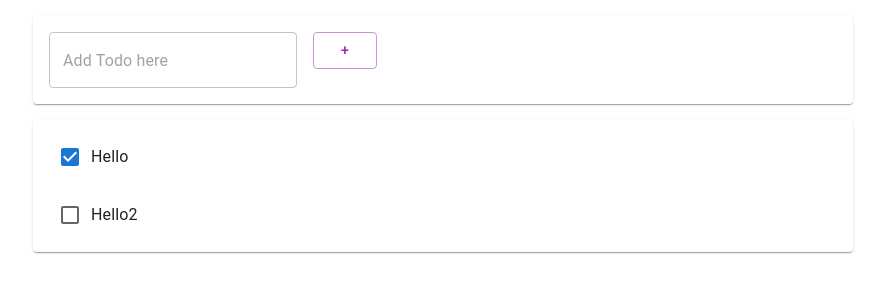
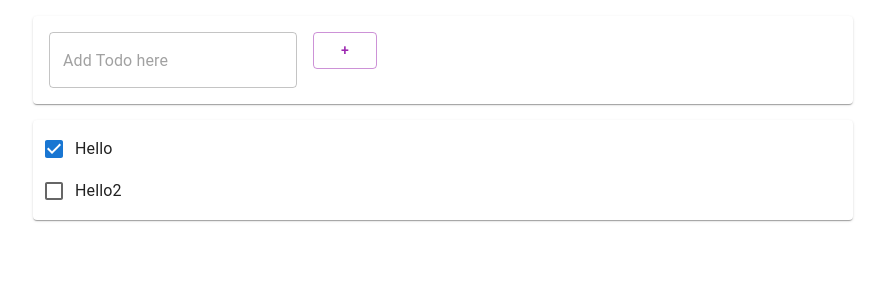
Before and after one commit to Lee-chl/ToDo, a React (Create React App) app in the folder src/main/frontend/todo-react-app/: page / in a window 1280 px wide. Shown: the top 300 px of the page, without its empty margins (197-1082 px from the left). Built offline with nearby package versions, Linux system fonts and the light colour scheme; some icons are missing.

Commit message:
feat: delete 기능 추가

```diff
--- a/src/main/frontend/todo-react-app/src/App.js
+++ b/src/main/frontend/todo-react-app/src/App.js
@@ -24,12 +24,22 @@ class App extends React.Component {
         this.setState({items: thisItems}); // 업데이트는 반드시 this.setState로 해야함
     }
 
+    // delete
+    delete = (item) => {
+        const thisItems = this.state.items;
+        const newItems = thisItems.filter(e => e.id !== item.id);
+        this.setState({items: newItems}, () => {
+            //디버깅 콜백
+            console.log("Update Items : ", this.state.items)
+        });
+    }
+
     render() {
         let todoItems = this.state.items.length > 0 && (
             <Paper style={{margin: 16}}>
                 <List>
                     {this.state.items.map((item) => (
-                        <Todo item={item} key={item.id}/>
+                        <Todo item={item} key={item.id} delete={this.delete}/>
                     ))}
                 </List>
             </Paper>
--- a/src/main/frontend/todo-react-app/src/Todo.js
+++ b/src/main/frontend/todo-react-app/src/Todo.js
@@ -1,16 +1,37 @@
 import React from 'react'
-import {ListItem, ListItemText, InputBase, Checkbox} from "@mui/material";
+import {
+    ListItem,
+    ListItemText,
+    InputBase,
+    Checkbox,
+    IconButton
+} from "@mui/material";
+import DeleteOutlined from "@mui/icons-material/DeleteOutlined"
 
 class Todo extends React.Component {
     constructor(props) {
         super(props)
         this.state = {item: props.item};
+        this.delete = props.delete;
+    }
+
+    deleteEventHandler = () => {
+        this.delete(this.state.item)
     }
 
     render() {
         const item = this.state.item;
         return (
-            <ListItem>
+            <ListItem
+                secondaryAction={
+                    <IconButton
+                        aria-label="Delete Todo"
+                        onClick={this.deleteEventHandler}>
+                        <DeleteOutlined/>
+                    </IconButton>
+                }
+                disablePadding
+            >
                 <Checkbox checked={item.done}/>
                 <ListItemText>
                     <InputBase
```
